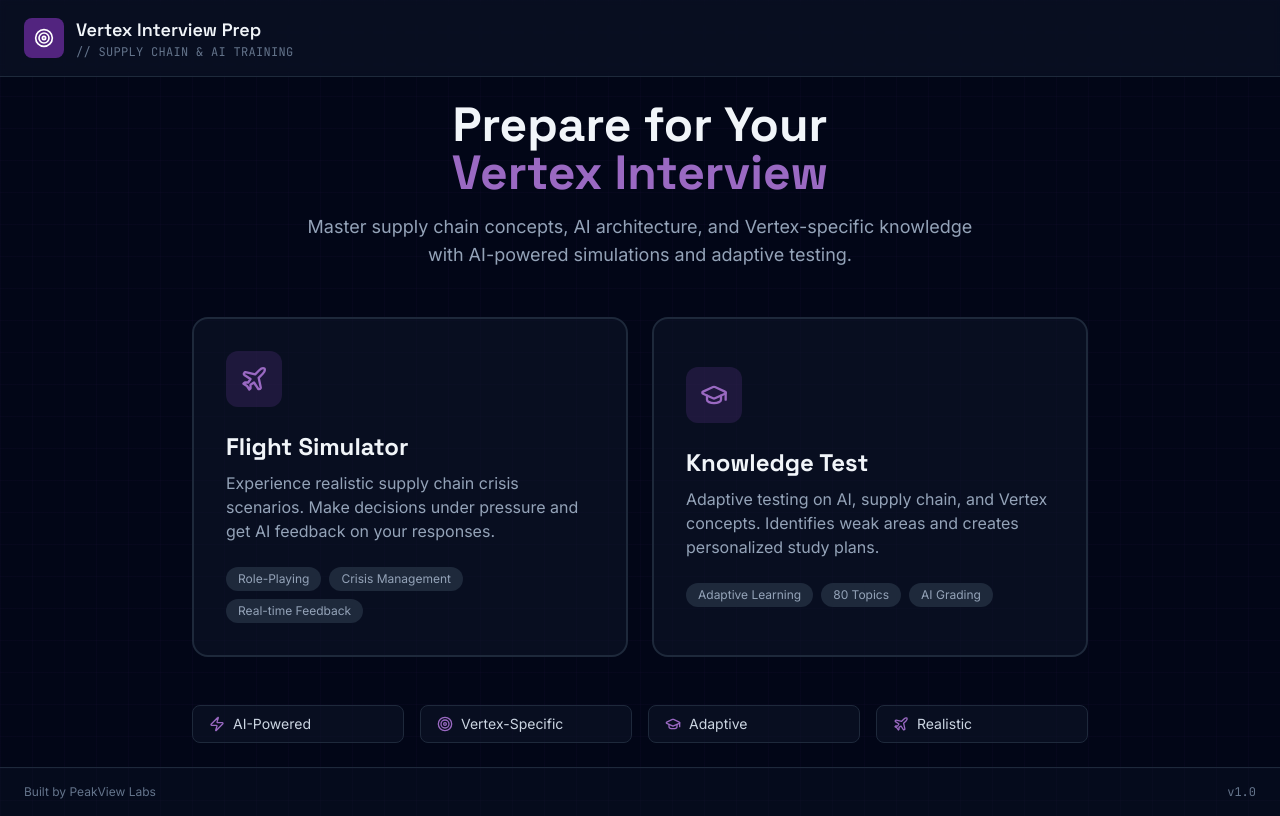
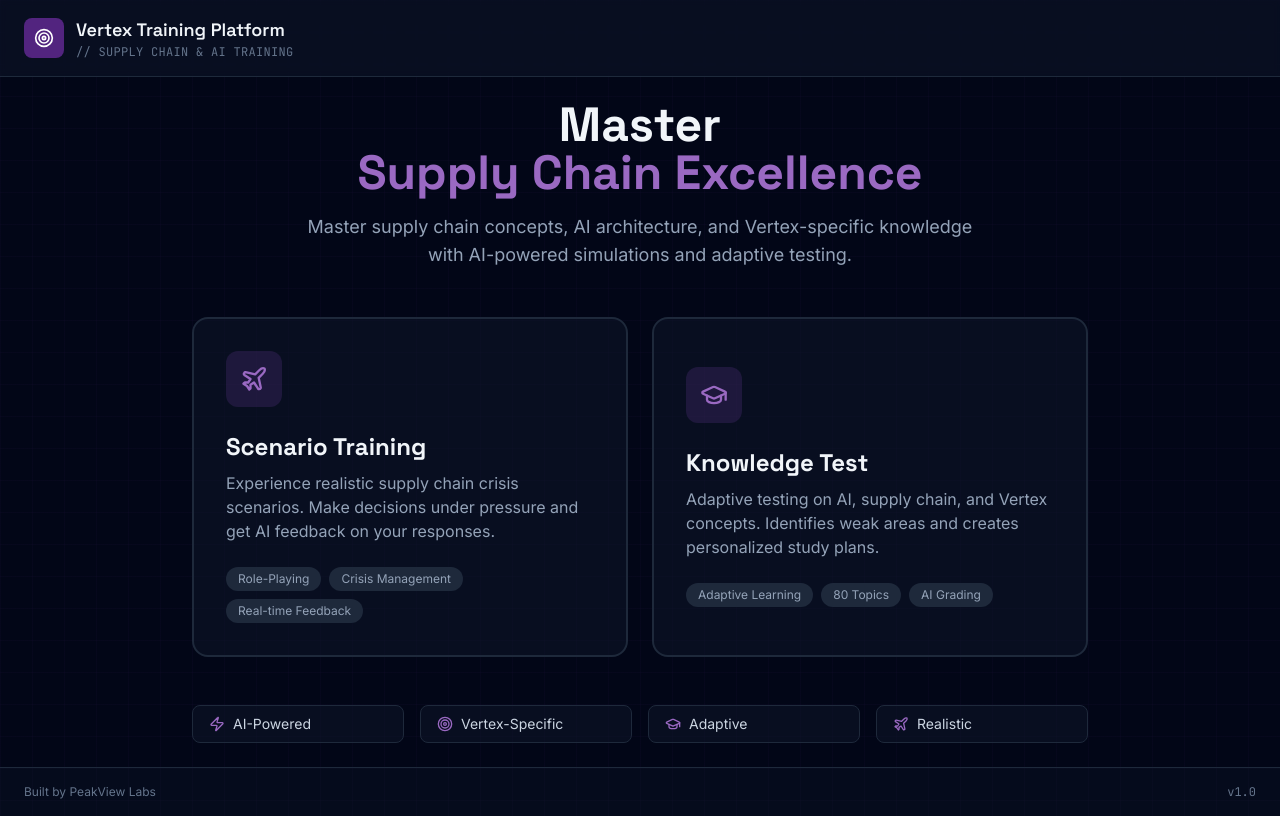
Before and after one commit to GDubsSept/vertex-simulator, a React (Create React App) app in the folder client/: page / in a window 1280 px wide. Built offline with nearby package versions, Linux system fonts and the light colour scheme; the HTML template or start-up script is replaced by a standard one.

Commit message:
Remove interview references, rename to Scenario Training

```diff
--- a/client/src/components/HomePage.js
+++ b/client/src/components/HomePage.js
@@ -19,7 +19,7 @@ const HomePage = ({ onSelectSimulation, onSelectTestPrep }) => {
             </div>
             <div>
               <h1 className="text-lg font-display font-semibold text-neutral-100">
-                Vertex Interview Prep
+                Vertex Training Platform
               </h1>
               <p className="text-xs text-neutral-500 font-mono tracking-wide">
                 // SUPPLY CHAIN & AI TRAINING
@@ -35,8 +35,8 @@ const HomePage = ({ onSelectSimulation, onSelectTestPrep }) => {
           {/* Hero */}
           <div className="text-center mb-12">
             <h2 className="text-4xl lg:text-5xl font-display font-bold text-neutral-100 mb-4">
-              Prepare for Your
-              <span className="block text-vertex-400">Vertex Interview</span>
+              Master
+              <span className="block text-vertex-400">Supply Chain Excellence</span>
             </h2>
             <p className="text-lg text-neutral-400 max-w-2xl mx-auto">
               Master supply chain concepts, AI architecture, and Vertex-specific knowledge
@@ -61,7 +61,7 @@ const HomePage = ({ onSelectSimulation, onSelectTestPrep }) => {
               </div>
 
               <h3 className="text-2xl font-display font-bold text-neutral-100 mb-2">
-                Flight Simulator
+                Scenario Training
               </h3>
 
               <p className="text-neutral-400 mb-6">
--- a/client/src/components/LandingPage.js
+++ b/client/src/components/LandingPage.js
@@ -83,7 +83,7 @@ const LandingPage = ({ onStartSimulation, onBack }) => {
             </div>
             <div>
               <h1 className="text-lg font-display font-semibold text-neutral-100">
-                Vertex Supply Chain Command Center
+                Supply Chain Scenario Training
               </h1>
               <p className="text-xs text-neutral-500 font-mono tracking-wide">
                 // TRAINING MODULE v1.0
--- a/client/src/components/TestPrep.js
+++ b/client/src/components/TestPrep.js
@@ -630,23 +630,23 @@ const ResultsScreen = ({ results, questions, answers, onRetakeWeakAreas, onTeach
         </p>
       </div>
 
-      {/* Interview Readiness */}
-      {results.interview_readiness && (
+      {/* Mastery Level */}
+      {(results.mastery_level || results.interview_readiness) && (
         <div className="bg-neutral-900/50 border border-neutral-800 rounded-xl p-6 mb-6">
           <h3 className="font-semibold text-neutral-100 mb-3 flex items-center gap-2">
             <GraduationCap className="w-5 h-5 text-vertex-400" />
-            Interview Readiness
+            Mastery Level
           </h3>
           <div className="flex items-center gap-4 mb-3">
             <div className="flex-1 h-3 bg-neutral-800 rounded-full overflow-hidden">
               <div
                 className="h-full bg-vertex-500 transition-all"
-                style={{ width: `${results.interview_readiness.score}%` }}
+                style={{ width: `${(results.mastery_level || results.interview_readiness).score}%` }}
               />
             </div>
-            <span className="text-neutral-100 font-mono">{results.interview_readiness.score}%</span>
+            <span className="text-neutral-100 font-mono">{(results.mastery_level || results.interview_readiness).score}%</span>
           </div>
-          <p className="text-neutral-400 text-sm">{results.interview_readiness.feedback}</p>
+          <p className="text-neutral-400 text-sm">{(results.mastery_level || results.interview_readiness).feedback}</p>
         </div>
       )}
 
```
Also changed, not shown: 1 other file (tests, documents, lock files or other folders).
